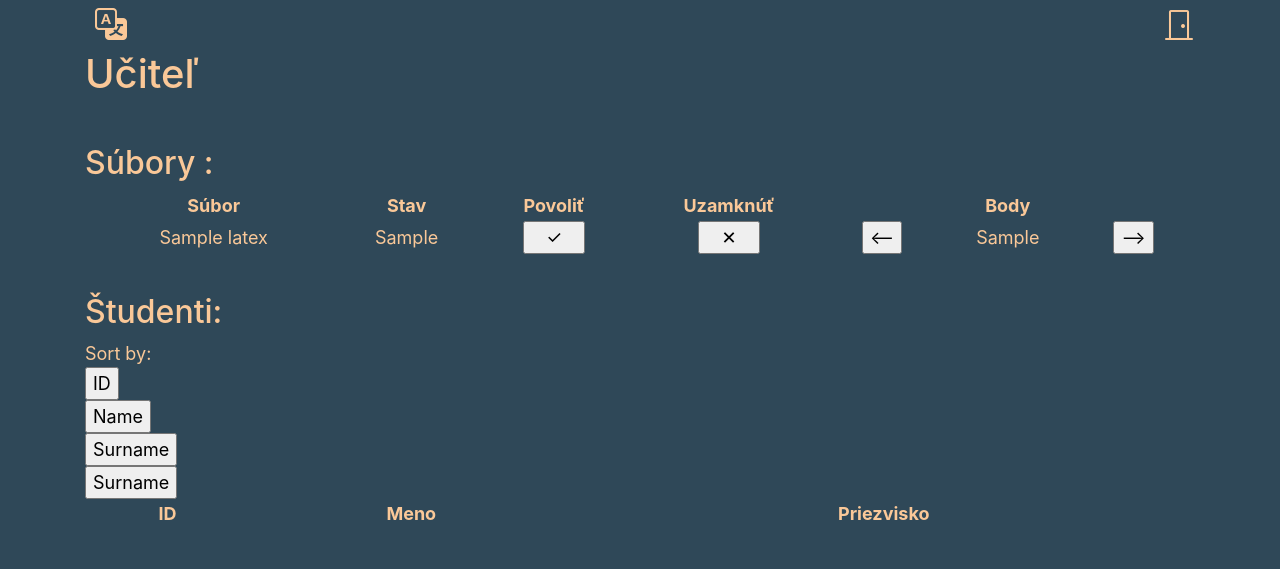
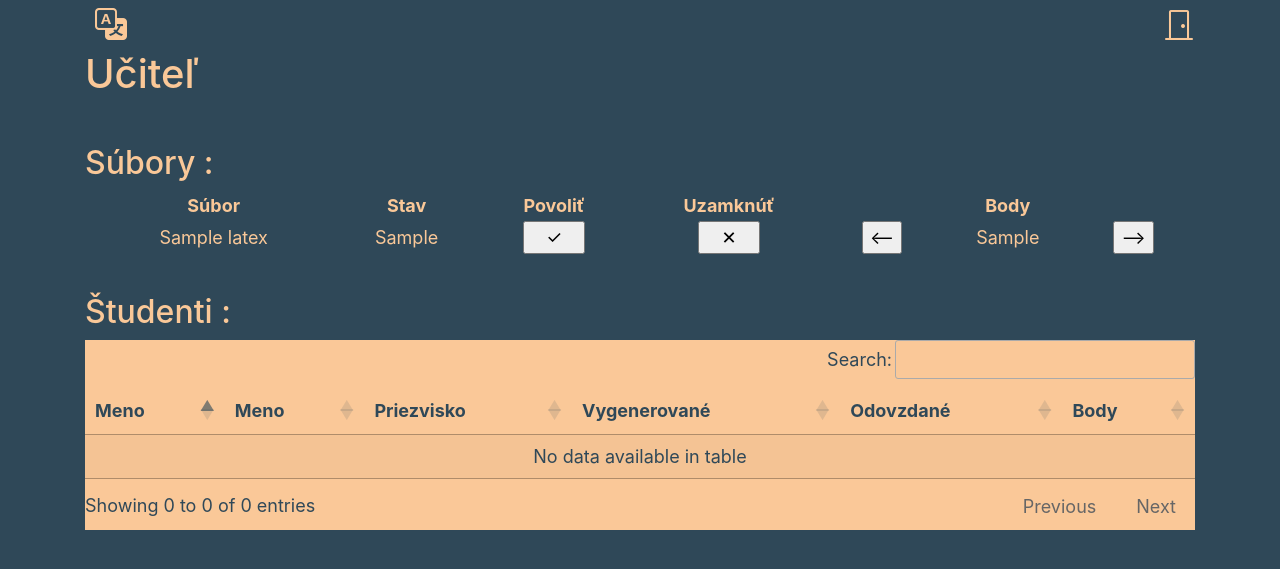
Before and after one commit to JakubZigo/posledne, a PHP site: page /teacher/teacher.php in a window 1280 px wide. Shown: the top 569 px of the page. Run offline with PHP 8.4, Linux system fonts and the light colour scheme; tables that the repository leaves empty or names only in its code hold one stand-in row (values such as "Sample post"); lists and menus that the app fills with data are empty; some libraries are stand-ins or nearby versions.

Commit message:
Teacher - 2. table, sortovanie - Done

```diff
--- a/helpers/en.php
+++ b/helpers/en.php
@@ -18,5 +18,7 @@
     "disable" => "Disable",
     "surname" => "Surname",
     "firstname" => "Name",
-    "points" => "Points"
+    "points" => "Points",
+    "generated" => "Generated",
+    "submitted" => "Submitted"
 );
--- a/helpers/getters.php
+++ b/helpers/getters.php
@@ -22,8 +22,8 @@
 
     echo '
     <div class="col-lg-3 col-md-4 col-sm-6 mb-4">
-        <div class="card rounded">
-            <div class="card-body h-50">
+        <div class="card">
+            <div class="card-body h-50 rounded">
                 <div class="container text-center">
                     <div class="row">
                         <div class="col-9">
--- a/helpers/sk.php
+++ b/helpers/sk.php
@@ -8,6 +8,7 @@
     "student" => "Žiak",
     "teacher" => "Učiteľ",
     "generate" => "Vygenerovať",
+    "generated" => "Vygenerované",
     "score" => "Body: ",
     "file" => "Súbor",
     "files" => "Súbory",
@@ -17,5 +18,6 @@
     "points" => "Body",
     "students" => "Študenti",
     "surname" => "Priezvisko",
-    "firstname" => "Meno"
+    "firstname" => "Meno",
+    "submitted" => "Odovzdané"
 );
--- a/teacher/table.css
+++ b/teacher/table.css
@@ -8,3 +8,9 @@
     text-align: center;
     vertical-align: middle;
 }
+
+
+#tableNoEscobar{
+    background-color: #FAC898;
+    color: #2F4858; /* Change header text color */
+}
--- a/teacher/teacher.php
+++ b/teacher/teacher.php
@@ -13,16 +13,28 @@
 $stmt = $db->query($query);
 $results = $stmt->fetchAll(PDO::FETCH_ASSOC);
 
-//       id, name, question, solution, file_name, latex_id
+$names = "SELECT id, firstname, surname FROM users WHERE role='student'";
+$stmt1 = $db->query($names);
+$nameResults = $stmt1->fetchAll(PDO::FETCH_ASSOC);
 
-$names = "SELECT id, firstname, surname FROM users WHERE role='student'";
-$stmt = $db->query($names);
-$nameResults = $stmt->fetchAll(PDO::FETCH_ASSOC);
+$grades = "SELECT student_id, COUNT(student_id) as 'generated', SUM(submitted) as 'submitted',  SUM(points) as pointsSum FROM answer GROUP BY student_id";
+$stmt2 = $db->query($grades);
+$gradesResults = $stmt2->fetchAll(PDO::FETCH_ASSOC);
 
 
-//$studies = "SELECT  FROM users WHERE role='student'";
-//$stmt = $db->query($studies);
-//$studiesResults= $stmt->fetchAll(PDO::FETCH_ASSOC);
+$exercises = "SELECT  , enabled, max_points FROM latex";
+$stmt = $db->query($query);
+$exerciseResults = $stmt->fetchAll(PDO::FETCH_ASSOC);
+
+
+$combinedData = [];
+foreach ($nameResults as $nameResult) {
+    foreach ($gradesResults as $gradeResult) {
+        if ($nameResult['id'] === $gradeResult['student_id']) {
+            $combinedData[] = array_merge($nameResult, $gradeResult);
+        }
+    }
+}
 
 
 if ($_SERVER['REQUEST_METHOD'] == 'POST') {
@@ -58,7 +70,6 @@
         $stmt->execute();
     }
 
-
     header("Refresh:0");
 }
 
@@ -72,6 +83,19 @@
     <link rel="stylesheet" href="https://cdn.jsdelivr.net/npm/bootstrap-icons@1.10.3/font/bootstrap-icons.css">
     <link rel="stylesheet" href="https://stackpath.bootstrapcdn.com/bootstrap/4.5.2/css/bootstrap.min.css">
     <link rel="stylesheet" href="../sign_in/sign_in.css">
+    <link rel="stylesheet" type="text/css" href="https://cdn.datatables.net/1.10.25/css/jquery.dataTables.min.css">
+    <script src="https://code.jquery.com/jquery-3.5.1.js"></script>
+    <script src="https://cdn.datatables.net/1.10.25/js/jquery.dataTables.min.js"></script>
+
+    <script src="https://cdn.datatables.net/1.13.4/js/jquery.dataTables.min.js"></script>
+    <script src="https://cdn.datatables.net/buttons/2.3.6/js/dataTables.buttons.min.js"></script>
+    <script src="https://cdnjs.cloudflare.com/ajax/libs/jszip/3.1.3/jszip.min.js"></script>
+    <script src="https://cdnjs.cloudflare.com/ajax/libs/pdfmake/0.1.53/pdfmake.min.js"></script>
+    <script src="https://cdnjs.cloudflare.com/ajax/libs/pdfmake/0.1.53/vfs_fonts.js"></script>
+    <script src="https://cdn.datatables.net/buttons/2.3.6/js/buttons.html5.min.js"></script>
+    <script src="https://cdn.datatables.net/buttons/2.3.6/js/buttons.html5.min.js"></script>
+    <script src="https://cdn.datatables.net/buttons/2.3.6/js/buttons.print.min.js"></script>
+
     <link rel="stylesheet" href="table.css">
     <title>Teacher</title>
 </head>
@@ -84,9 +108,9 @@
             <button type="submit" id="lan"><i class="bi bi-translate m-lg-1" style="font-size: 2rem;"></i></button>
         </form>
         <a href="../sign_in/sign_out.php"><i class="bi bi-door-closed" style="font-size: 2rem;"></i></a>
-
     </div>
 </div>
+
 <div class="container center">
     <div class="d-flex justify-content-between align-items-center">
         <h1 class="big-heading"><?php echo $lan['teacher'] ?></h1>
@@ -139,58 +163,58 @@
         </tbody>
     </table>
 
+    <h2><br>
+        <th><?php echo $lan['students'] ?></th>
+        :</br></h2>
 
+    <div id="tableNoEscobar">
+        <?php
+        echo '<table id="myTable" class="display nowrap"">';
+        echo '<thead>';
+        echo '<tr><th>' . $lan['firstname'] . '</th><th>' . $lan['firstname'] . '</th><th>' . $lan['surname'] . '</th><th>' . $lan['generated'] . '</th><th>' . $lan['submitted'] . '</th><th>' . $lan['points'] . '</th></tr>';
+        echo '</thead>';
+        echo '<tbody>';
+        foreach ($combinedData as $row) {
+            echo '<tr>';
+            echo '<td>' . $row['id'] . '</td>';
+            echo '<td>' . $row['firstname'] . '</td>';
+            echo '<td>' . $row['surname'] . '</td>';
+            if ($row['generated'] == 0) {
+                echo '<td>0</td>';
+            } else {
+                echo '<td>' . $row['generated'] . '</td>';
+            }
+            if ($row['submitted'] == 0) {
+                echo '<td>0</td>';
+            } else {
+                echo '<td>' . $row['submitted'] . '</td>';
+            }
 
-    <h2><br><th><?php echo $lan['students'] ?></th>:</br></h2>
-    <div style="flex-direction: row;">Sort by:
-    <?php
-    echo '<form action="teacher.php" method="post">
-            <input type="hidden" name="sort" value="id">
-            <input type="submit" value="ID">
-        </form>';
+            if ($row['pointsSum'] == 0) {
+                echo '<td>0</td>';
+            } else {
+                echo '<td>' . $row['pointsSum'] . '</td>';
+            }
+            echo '</tr>';
+        }
+        echo '</tbody>';
+        echo '</table>';
+        ?>
+    </div>
 
-    echo '<form action="teacher.php" method="post">
-            <input type="hidden" name="sort" value="name">
-            <input type="submit" value="Name">
-        </form>';
-
-    echo '<form action="teacher.php" method="post">
-              <input type="hidden" name="sort" value="surname">
-              <input type="submit" value="Surname">
-        </form>';
-
-    echo '<form action="teacher.php" method="post">
-            <input type="hidden" name="sort" value="surname">
-            <input type="submit" value="Surname">
-        </form>';
-    ?>
+    <script>
+        $(document).ready(function () {
+            $('#myTable').DataTable({
+                dom: 'Bfrtip',
+                buttons: [
+                    'copy', 'csv', 'excel', 'pdf', 'print'
+                ]
+            });
+        });
+    </script>
 
 
 
-    </div>
-    <table id="enableTable">
-        <thead>
-        <tr>
-            <th>ID</th>
-            <th><?php echo $lan['firstname'] ?></th>
-            <th><?php echo $lan['surname'] ?></th>
-        </tr>
-        </thead>
-        <tbody>
-        <?php
-
-        for ($i = 0; $i < count($nameResults); $i++) {
-            echo '<tr>';
-            echo '<td>' . $nameResults[$i]["id"] . '</td>';
-            echo '<td>' . $nameResults[$i]["firstname"] . '</td>';
-            echo '<td>' . $nameResults[$i]["surname"] . '</td>';
-            echo '</tr>';
-        }
-        echo '</tr>';
-        ?>
-        </tbody>
-    </table>
 
 
-</div>
 </body>
```
